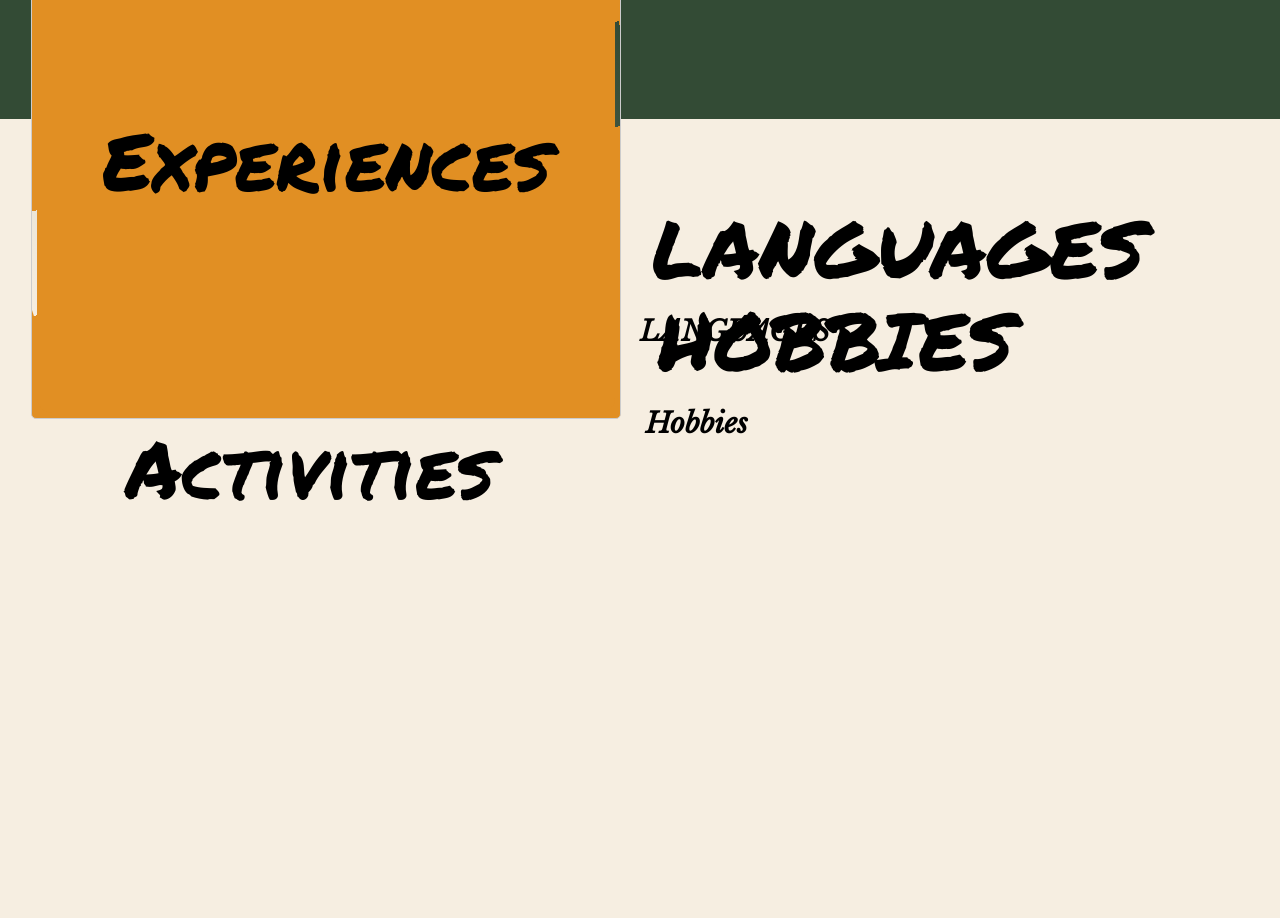
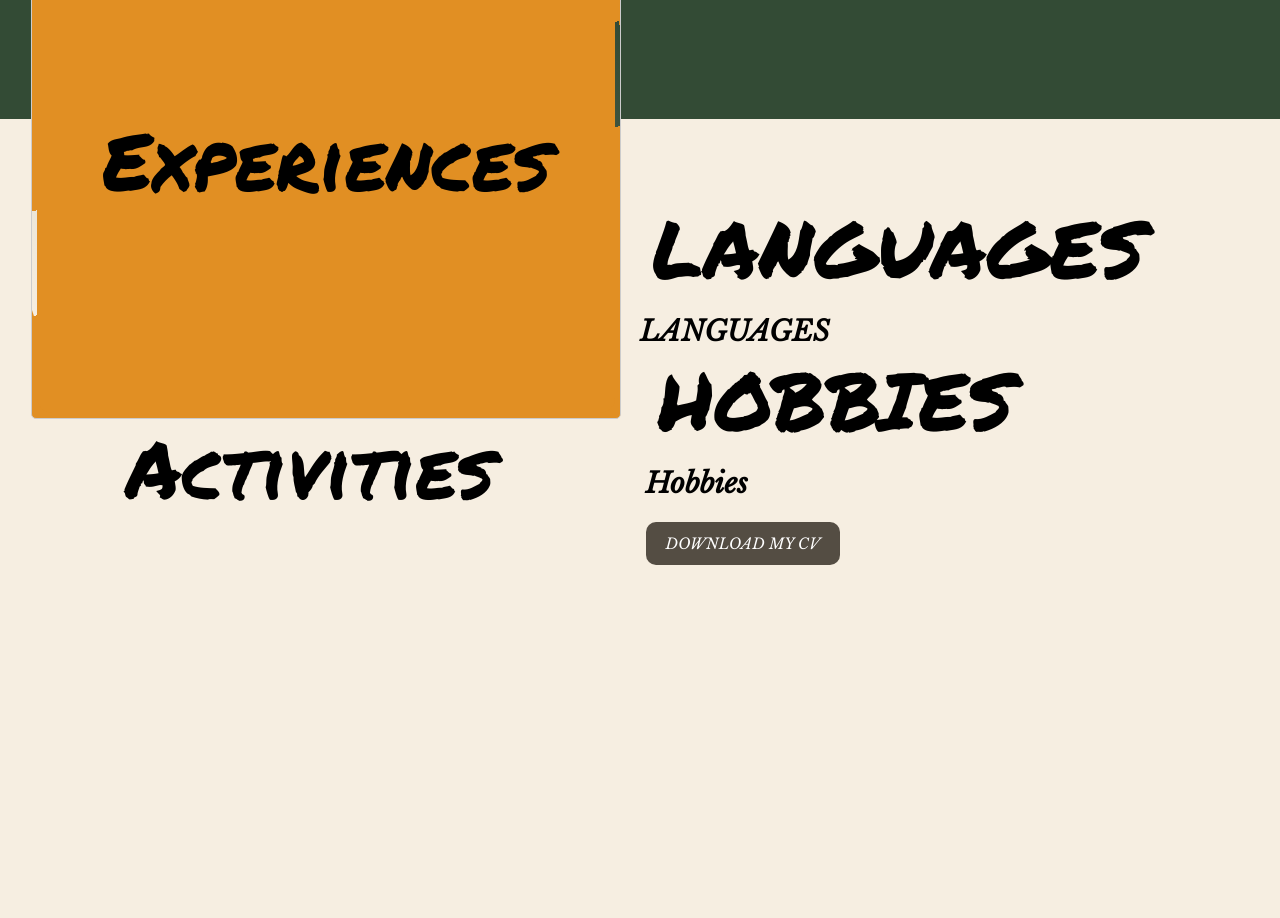
Before and after one commit to Shy-inprogrammingmode/portfolio_shy, a PHP site: page / in a window 1280 px wide. Shown: the part 1801-2719 px from the top of the page. Run offline with PHP 8.4, Linux system fonts and the light colour scheme; tables that the repository leaves empty or names only in its code hold one stand-in row (values such as "Sample post"); grey boxes marked "Sample" are stand-in pictures; some libraries are stand-ins or nearby versions.

Commit message:
Add files via upload

```diff
--- a/portfolio_shyniemar/index.php
+++ b/portfolio_shyniemar/index.php
@@ -24,11 +24,9 @@
   <link rel="preconnect" href="https://fonts.gstatic.com" crossorigin>
   <link href="https://fonts.googleapis.com/css2?family=Libre+Baskerville:ital,wght@0,400;0,700;1,400&display=swap" rel="stylesheet">
   <link href="assets2/vendor/aos/aos.css" rel="stylesheet">
-
   <link rel="preconnect" href="https://fonts.googleapis.com">
   <link rel="preconnect" href="https://fonts.gstatic.com" crossorigin>
   <link href="https://fonts.googleapis.com/css2?family=Bebas+Neue&family=Libre+Baskerville:ital,wght@0,400;0,700;1,400&family=Permanent+Marker&family=Ultra&display=swap" rel="stylesheet">
-
 <body>
           <audio id="backgroundMusic" controls>
         Your browser does not support the audio tag.
@@ -104,10 +102,8 @@
 </header>
 
 <?php
-// Include the connection file
 include 'includes/conn.php';
 
-// Query to fetch introduction data
 $sql = "SELECT * FROM intro";
 $stmt = $Conn->prepare($sql);
 $stmt->execute();
@@ -124,6 +120,7 @@ $intro = $stmt->fetch(PDO::FETCH_ASSOC);
             <h2 data-aos="fade-right" >IM <ndsp> <?php echo isset($intro['name']) ? $intro['name'] : ''; ?></h2>
             <p data-aos="fade-up" ><?php echo isset($intro['description']) ? $intro['description'] : ''; ?></p>
             <a data-aos="fade-up"  class="get"  href=""><span >hire me in</span></a>
+
           </div>
 
           <div class="left-d" data-aos="fade-left" >
@@ -145,7 +142,7 @@ $intro = $stmt->fetch(PDO::FETCH_ASSOC);
             <a class="get2" href=""><span><?php echo isset($intro['dialect']) ? $intro['dialect'] : ''; ?></span></a>
           </div>
           <div class="down-d" data-aos="fade-right">
-          <a class="get2" href=""><span><?php echo isset($intro['role']) ? $intro['role'] : ''; ?></span></a>
+          <a class="get3" href=""><span><?php echo isset($intro['role']) ? $intro['role'] : ''; ?></span></a>
           </div>
         </section>
         </aside>
@@ -153,7 +150,6 @@ $intro = $stmt->fetch(PDO::FETCH_ASSOC);
     </div>
   </div>
 </section>
-
 
 <script>
 const cuteCard = document.getElementById('cuteCard');
@@ -425,6 +421,9 @@ function moveCard(event) {
     margin-bottom: 1rem;
     margin-left: 15%;
 }
+.hobbies-skills{
+  margin-top: 60px;
+}
   </style>
 <!-- Hobbies Skills Section -->
 <div class="hobbies-skills" data-aos="fade-left">
@@ -450,7 +449,39 @@ function moveCard(event) {
             </div>
         </div>
     </div>
+    <div class="cv-1">
+    <?php
+    $sql = "SELECT cv_file FROM cv LIMIT 1";
+    $stmt = $Conn->query($sql);
+
+    if ($stmt !== false && $stmt->rowCount() > 0) {
+        $cv_row = $stmt->fetch(PDO::FETCH_ASSOC);
+        $cv_file_name = $cv_row['cv_file'];
+        echo '<a data-aos="fade-up" class="cv" href="./admin/' . $cv_file_name . '">DOWNLOAD MY CV</a>';
+    } else {
+        echo 'No CV available';
+    }
+    ?>
 </div>
+
+</div>
+<style>
+  .cv-1 .cv{
+    background: #544d43;
+  padding: 12px 20px; /* Padding */
+  margin: 0px auto !important;
+  font-family: "Libre Baskerville", serif;
+  font-weight: 400;
+  font-style: italic;
+  font-size: 15px;
+  border-radius: 10px;
+  color: #fff;
+  text-decoration: none;
+  }
+  .cv-1.cv:hover{
+    background: #e18f23;
+  }
+</style>
 
   </section>
   <!-- Carousel Section -->
@@ -521,14 +552,14 @@ function moveCard(event) {
      <div class="gallery-shy" data-aos="zoom-in-up">
          <?php
 
-         // Fetch gallery images from the database
+         // Fetch gallery images from the database sheehsh zuragit a
          $sql = "SELECT * FROM gallery";
          $stmt = $Conn->query($sql);
          $galleryImages = $stmt->fetchAll(PDO::FETCH_ASSOC);
 
          // Looping yan
          foreach ($galleryImages as $image) {
-             // proper path makes eveythinig easy
+             // proper path makes eveythinig easygit
              $imagePath = "admin/" . $image['gallery_image'];
              echo '<div class="item" style="background-image: url(\'' . $imagePath . '\');"></div>';
          }
@@ -580,19 +611,42 @@ function moveCard(event) {
       </form>
     </div>
   </div>
+
+<?php
+include 'includes/conn.php';
+
+$sql = "SELECT * FROM intro";
+$stmt = $Conn->prepare($sql);
+$stmt->execute();
+$intro = $stmt->fetch(PDO::FETCH_ASSOC);
+?>
   <div class="green" data-aos="fade-in">
-    <img  class ="imgcontact"src="assets2/img/cute.png" alt="">
+  <?php if (!empty($intro['image'])): ?>
+              <img src="admin/<?php echo $intro['image']; ?>" alt="model" />
+          <?php endif; ?>
   </div>
 </section>
 
 
+<?php
+include './includes/conn.php';
+
+$sql = "SELECT * FROM social_links";
+$stmt = $Conn->prepare($sql);
+$stmt->execute();
+$socialLinks = $stmt->fetchAll(PDO::FETCH_ASSOC);
+?>
+
 <footer id="footer">
     <div class="social-buttons" data-aos="fade-in">
-      <a href="#" class="social-button github">
-        <svg class="cf-icon-svg" xmlns="http://www.w3.org/2000/svg" viewBox="-2.5 0 19 19"><path d="M9.464 17.178a4.506 4.506 0 0 1-2.013.317 4.29 4.29 0 0 1-2.007-.317.746.746 0 0 1-.277-.587c0-.22-.008-.798-.012-1.567-2.564.557-3.105-1.236-3.105-1.236a2.44 2.44 0 0 0-1.024-1.348c-.836-.572.063-.56.063-.56a1.937 1.937 0 0 1 1.412.95 1.962 1.962 0 0 0 2.682.765 1.971 1.971 0 0 1 .586-1.233c-2.046-.232-4.198-1.023-4.198-4.554a3.566 3.566 0 0 1 .948-2.474 3.313 3.313 0 0 1 .091-2.438s.773-.248 2.534.945a8.727 8.727 0 0 1 4.615 0c1.76-1.193 2.532-.945 2.532-.945a3.31 3.31 0 0 1 .092 2.438 3.562 3.562 0 0 1 .947 2.474c0 3.54-2.155 4.32-4.208 4.548a2.195 2.195 0 0 1 .625 1.706c0 1.232-.011 2.227-.011 2.529a.694.694 0 0 1-.272.587z"></path></svg>
-          </a>
-          <!-- <a href="#" class="social-button linkedin">
-            <svg viewBox="0 -2 44 44" version="1.1" xmlns="http://www.w3.org/2000/svg" xmlns:xlink="http://www.w3.org/1999/xlink">
+        <?php foreach ($socialLinks as $socialLink) : ?>
+            <a href="<?= $socialLink['link'] ?>" class="social-button <?= $socialLink['platform'] ?>">
+                <?php if ($socialLink['platform'] === 'github') : ?>
+                    <svg class="cf-icon-svg" xmlns="http://www.w3.org/2000/svg" viewBox="-2.5 0 19 19">
+                        <path d="M9.464 17.178a4.506 4.506 0 0 1-2.013.317 4.29 4.29 0 0 1-2.007-.317.746.746 0 0 1-.277-.587c0-.22-.008-.798-.012-1.567-2.564.557-3.105-1.236-3.105-1.236a2.44 2.44 0 0 0-1.024-1.348c-.836-.572.063-.56.063-.56a1.937 1.937 0 0 1 1.412.95 1.962 1.962 0 0 0 2.682.765 1.971 1.971 0 0 1 .586-1.233c-2.046-.232-4.198-1.023-4.198-4.554a3.566 3.566 0 0 1 .948-2.474 3.313 3.313 0 0 1 .091-2.438s.773-.248 2.534.945a8.727 8.727 0 0 1 4.615 0c1.76-1.193 2.532-.945 2.532-.945a3.31 3.31 0 0 1 .092 2.438 3.562 3.562 0 0 1 .947 2.474c0 3.54-2.155 4.32-4.208 4.548a2.195 2.195 0 0 1 .625 1.706c0 1.232-.011 2.227-.011 2.529a.694.694 0 0 1-.272.587z"></path>
+                    </svg>
+                <?php elseif ($socialLink['platform'] === 'linkedin') : ?>
+                  <svg viewBox="0 -2 44 44" version="1.1" xmlns="http://www.w3.org/2000/svg" xmlns:xlink="http://www.w3.org/1999/xlink">
             <g id="Icons" stroke="none" stroke-width="1">
                 <g transform="translate(-702.000000, -265.000000)">
                     <path d="M746,305 L736.2754,305 L736.2754,290.9384 C736.2754,287.257796 734.754233,284.74515 731.409219,284.74515 C728.850659,284.74515 727.427799,286.440738 726.765522,288.074854 C726.517168,288.661395 726.555974,289.478453 726.555974,290.295511 L726.555974,305 L716.921919,305 C716.921919,305 717.046096,280.091247 716.921919,277.827047 L726.555974,277.827047 L726.555974,282.091631 C727.125118,280.226996 730.203669,277.565794 735.116416,277.565794 C741.21143,277.565794 746,281.474355 746,289.890824 L746,305 L746,305 Z M707.17921,274.428187 L707.117121,274.428187 C704.0127,274.428187 702,272.350964 702,269.717936 C702,267.033681 704.072201,265 707.238711,265 C710.402634,265 712.348071,267.028559 712.41016,269.710252 C712.41016,272.34328 710.402634,274.428187 707.17921,274.428187 L707.17921,274.428187 L707.17921,274.428187 Z M703.109831,277.827047 L711.685795,277.827047 L711.685795,305 L703.109831,305 L703.109831,277.827047 L703.109831,277.827047 Z" id="LinkedIn">
@@ -600,9 +654,8 @@ function moveCard(event) {
                 </g>
             </g>
         </svg>
-      </a> -->
-      <a href="#" class="social-button facebook">
-        <svg version="1.1" id="Layer_1" xmlns="http://www.w3.org/2000/svg" xmlns:xlink="http://www.w3.org/1999/xlink" viewBox="0 0 310 310" xml:space="preserve">
+                <?php elseif ($socialLink['platform'] === 'facebook') : ?>
+                  <svg version="1.1" id="Layer_1" xmlns="http://www.w3.org/2000/svg" xmlns:xlink="http://www.w3.org/1999/xlink" viewBox="0 0 310 310" xml:space="preserve">
     <g id="XMLID_834_">
       <path id="XMLID_835_" d="M81.703,165.106h33.981V305c0,2.762,2.238,5,5,5h57.616c2.762,0,5-2.238,5-5V165.765h39.064
         c2.54,0,4.677-1.906,4.967-4.429l5.933-51.502c0.163-1.417-0.286-2.836-1.234-3.899c-0.949-1.064-2.307-1.673-3.732-1.673h-44.996
@@ -611,9 +664,8 @@ function moveCard(event) {
         c-2.762,0-5,2.238-5,5v50.844C76.703,162.867,78.941,165.106,81.703,165.106z"></path>
     </g>
     </svg>
-      </a>
-      <a href="#" class="social-button instagram">
-        <svg width="800px" height="800px" viewBox="0 0 20 20" version="1.1" xmlns="http://www.w3.org/2000/svg" xmlns:xlink="http://www.w3.org/1999/xlink">
+                <?php elseif ($socialLink['platform'] === 'instagram') : ?>
+                  <svg width="800px" height="800px" viewBox="0 0 20 20" version="1.1" xmlns="http://www.w3.org/2000/svg" xmlns:xlink="http://www.w3.org/1999/xlink">
         <g id="Page-1" stroke="none" stroke-width="1">
             <g id="Dribbble-Light-Preview" transform="translate(-340.000000, -7439.000000)">
                 <g id="icons" transform="translate(56.000000, 160.000000)">
@@ -624,9 +676,27 @@ function moveCard(event) {
             </g>
         </g>
     </svg>
-      </a>
+
+
+
+    <?php elseif ($socialLink['github'] === 'github') : ?>
+      <svg class="cf-icon-svg" xmlns="http://www.w3.org/2000/svg" viewBox="-2.5 0 19 19"><path d="M9.464 17.178a4.506 4.506 0 0 1-2.013.317 4.29 4.29 0 0 1-2.007-.317.746.746 0 0 1-.277-.587c0-.22-.008-.798-.012-1.567-2.564.557-3.105-1.236-3.105-1.236a2.44 2.44 0 0 0-1.024-1.348c-.836-.572.063-.56.063-.56a1.937 1.937 0 0 1 1.412.95 1.962 1.962 0 0 0 2.682.765 1.971 1.971 0 0 1 .586-1.233c-2.046-.232-4.198-1.023-4.198-4.554a3.566 3.566 0 0 1 .948-2.474 3.313 3.313 0 0 1 .091-2.438s.773-.248 2.534.945a8.727 8.727 0 0 1 4.615 0c1.76-1.193 2.532-.945 2.532-.945a3.31 3.31 0 0 1 .092 2.438 3.562 3.562 0 0 1 .947 2.474c0 3.54-2.155 4.32-4.208 4.548a2.195 2.195 0 0 1 .625 1.706c0 1.232-.011 2.227-.011 2.529a.694.694 0 0 1-.272.587z"></path></svg>
+          </a>
+          <a href="#" class="social-button linkedin">
+            <svg viewBox="0 -2 44 44" version="1.1" xmlns="http://www.w3.org/2000/svg" xmlns:xlink="http://www.w3.org/1999/xlink">
+            <g id="Icons" stroke="none" stroke-width="1">
+                <g transform="translate(-702.000000, -265.000000)">
+                    <path d="M746,305 L736.2754,305 L736.2754,290.9384 C736.2754,287.257796 734.754233,284.74515 731.409219,284.74515 C728.850659,284.74515 727.427799,286.440738 726.765522,288.074854 C726.517168,288.661395 726.555974,289.478453 726.555974,290.295511 L726.555974,305 L716.921919,305 C716.921919,305 717.046096,280.091247 716.921919,277.827047 L726.555974,277.827047 L726.555974,282.091631 C727.125118,280.226996 730.203669,277.565794 735.116416,277.565794 C741.21143,277.565794 746,281.474355 746,289.890824 L746,305 L746,305 Z M707.17921,274.428187 L707.117121,274.428187 C704.0127,274.428187 702,272.350964 702,269.717936 C702,267.033681 704.072201,265 707.238711,265 C710.402634,265 712.348071,267.028559 712.41016,269.710252 C712.41016,272.34328 710.402634,274.428187 707.17921,274.428187 L707.17921,274.428187 L707.17921,274.428187 Z M703.109831,277.827047 L711.685795,277.827047 L711.685795,305 L703.109831,305 L703.109831,277.827047 L703.109831,277.827047 Z" id="LinkedIn">
+            </path>
+                </g>
+            </g>
+        </svg>
+         <?php endif; ?>
+            </a>
+        <?php endforeach; ?>
     </div>
 </footer>
+
 <style>
 .shyme{
   background-color: #F6EEE1;
@@ -905,15 +975,13 @@ function positionExperienceCard() {
     // Calculate the left position to center the card horizontally
     var leftPosition = (viewportWidth - experienceCard.offsetWidth) / 2;
 
-    // You can adjust these values based on your requirements
+
     experienceCard.style.top = '215%'; // Adjust as needed
     experienceCard.style.left = '25.5%'; // Adjust left position here
 
-    // If you want to use the centered horizontal position, you can uncomment the line below
-    // experienceCard.style.left = leftPosition + 'px';
+
 }
 
-// Call the function initially and whenever the window is resized
 window.addEventListener('resize', positionExperienceCard);
 window.addEventListener('load', positionExperienceCard);
 
@@ -940,8 +1008,6 @@ window.addEventListener('load', positionExperienceCard);
 </script>
 <script src="https://unpkg.com/aos@2.3.1/dist/aos.js"></script>
 </html>
-
-
 
 <style>
   .cutekut {
```
